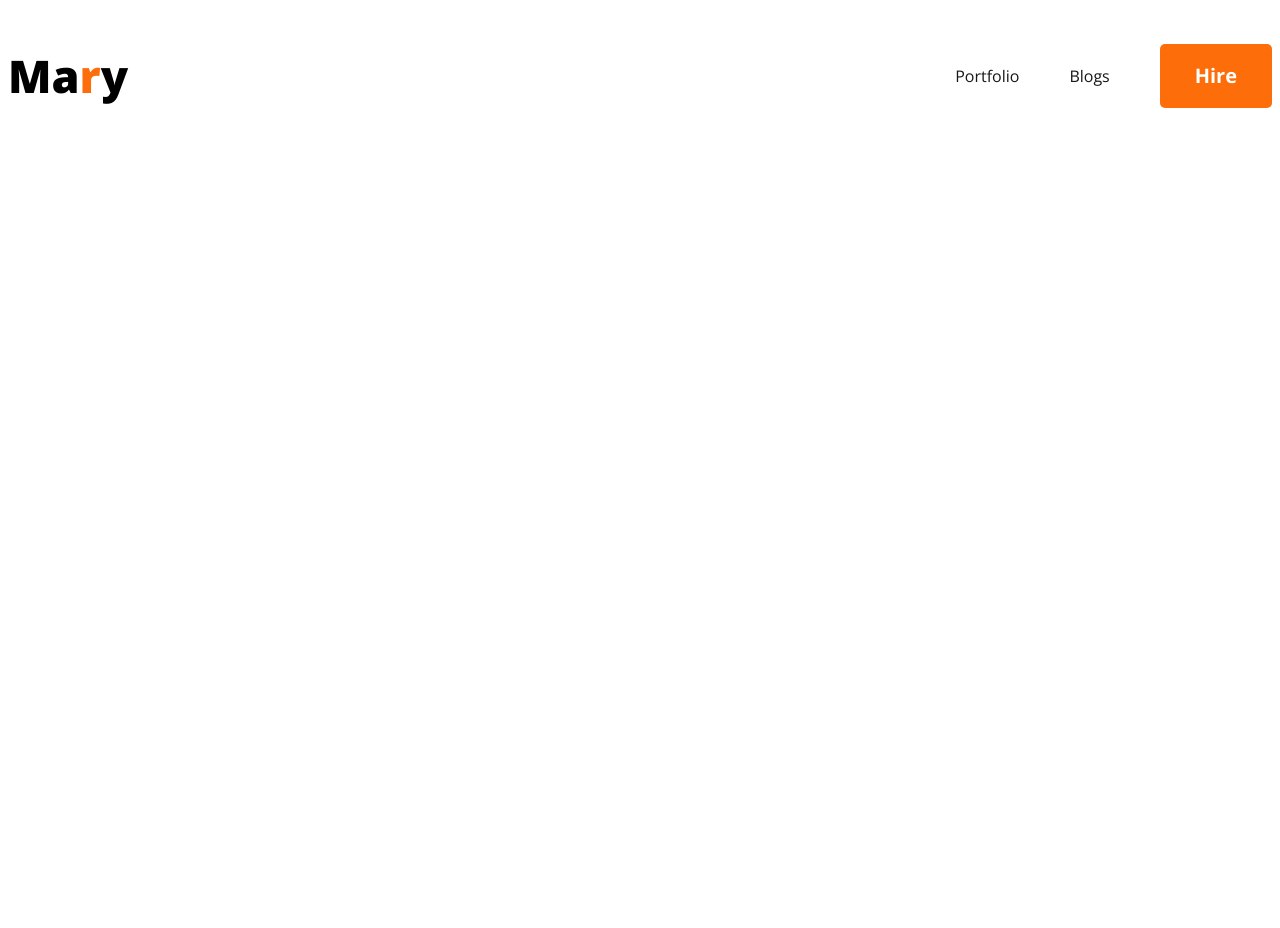
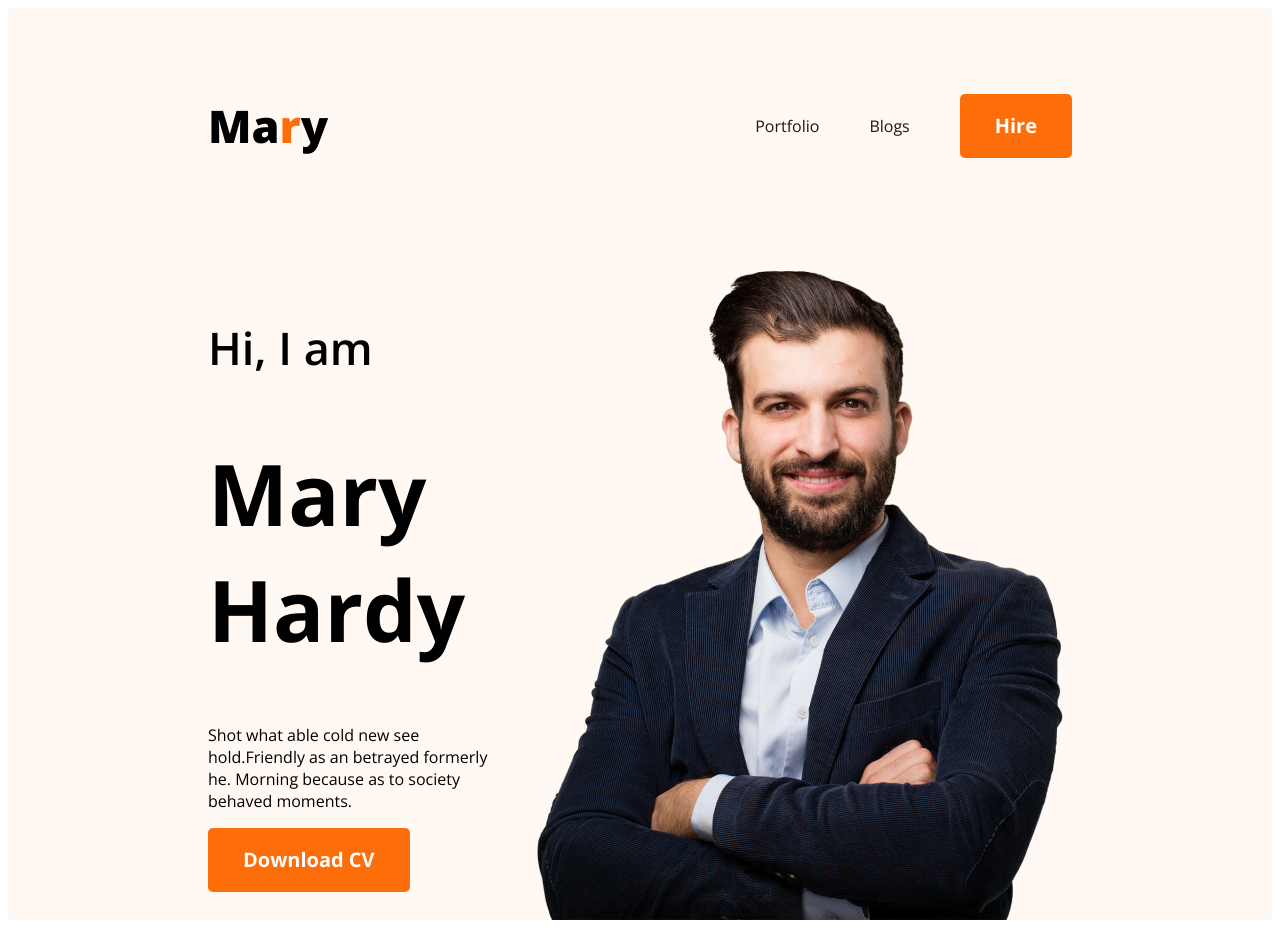
Before and after one commit to evar2005/developer-portfolio, a plain HTML site: page index.html in a window 1280 px wide. Before the commit the page ends 800 px from the top, so only its background shows below. Drawn offline with nearby package versions, Linux system fonts and the light colour scheme.

Commit message:
added header section

```diff
--- a/Styles/style.css
+++ b/Styles/style.css
@@ -9,6 +9,8 @@ nav{
   display: flex;
   justify-content: space-between;
  align-items: center;
+ padding: 50px 200px;
+ /*margin: 0 200px;*/
 }
 .nav-title{
   font-weight: 800;
@@ -40,3 +42,26 @@ nav a{
   background-color: #FD6E0A;
 }
 /*header related style*/
+.header{
+  background: #FFF8F3;
+}
+.banner{
+ /* padding: 30px 30px 30px 150px;*/
+  display: flex;
+  margin: 0 200px;
+  align-items: center;
+}
+.banner-greetings{
+  font-weight: 600;
+  font-size: 45px;
+  margin-bottom: 20px;
+}
+.banner-title{
+  font-weight: 700;
+  font-size: 85px;
+}
+.banner > p{
+ color: #757575;
+ font-size: 18px;
+ margin-bottom: 30px;
+}
--- a/index.html
+++ b/index.html
@@ -19,7 +19,15 @@
       <li><button class="btn-primary">Hire</button></li>
     </ul>
    </nav>
-   <div class="banner"></div>
+   <div class="banner">
+    <div>
+      <h3 class="banner-greetings">Hi, I am</h3>
+      <h1 class="banner-title">Mary Hardy</h1>
+      <p>Shot what able cold new see hold.Friendly as an betrayed formerly he. Morning because as to society behaved moments.</p>
+      <button class="btn-primary">Download CV</button>
+    </div>
+    <img src="Styles/Images/hardy.png" alt="">
+   </div>
   </header>
   <main></main>
   <footer></footer>
```
